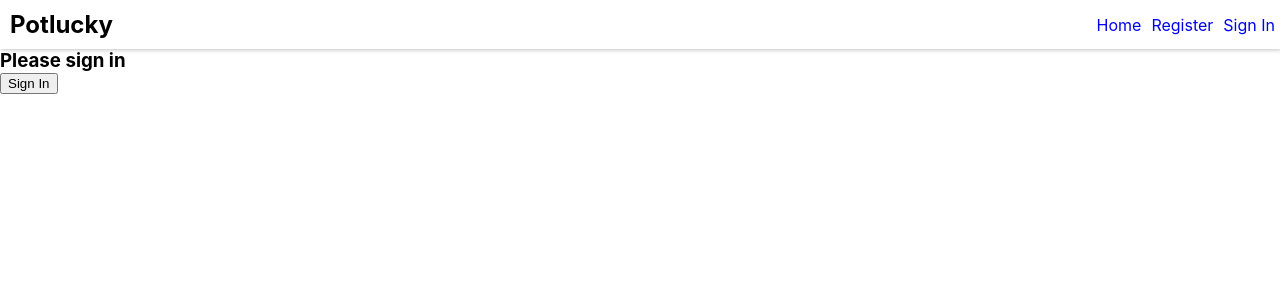
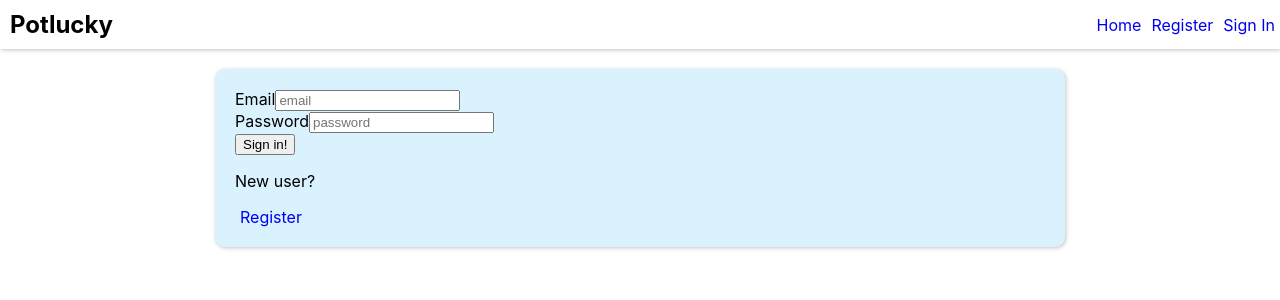
Before and after one commit to ralicynf/potlucky-front-end, a React (Create React App) app in the folder client/: page / in a window 1280 px wide. Shown: the top 300 px of the page. Built offline with nearby package versions, Linux system fonts and the light colour scheme.

Commit message:
minor style updates, lots of small functionality and link directing fixes

```diff
--- a/client/src/App.js
+++ b/client/src/App.js
@@ -36,7 +36,7 @@ function App() {
       <NavBar user={user} handleLogout={handleLogout} />
       <main>
         <Routes>
-          <Route path="/" element={<Home user={user} />} />
+          <Route path="/" element={<Home user={user} setUser={setUser} />} />
           <Route path="/register" element={<Register />} />
           <Route path="/signin" element={<SignIn setUser={setUser} />} />
           <Route path="/newevent" element={<NewEvent user={user} />} />
--- a/client/src/components/NavBar.jsx
+++ b/client/src/components/NavBar.jsx
@@ -39,5 +39,3 @@ const NavBar = ({ user, handleLogout }) => {
 }
 
 export default NavBar
-
-//things to do: conditionally render so that SignIn and SignOut are interchangeable
--- a/client/src/pages/EventDetails.js
+++ b/client/src/pages/EventDetails.js
@@ -27,7 +27,7 @@ const EventDetails = ({ user }) => {
     <div className="flex-column">
       <div className="events-container card">
         <div className="buffer">
-          <h3>{eventDetails?.eventName}</h3>
+          <h2>{eventDetails?.eventName}</h2>
           <div>
             <h4>Host:</h4>
             <p>{eventDetails?.hostedBy.name}</p>
--- a/client/src/pages/Home.js
+++ b/client/src/pages/Home.js
@@ -2,8 +2,9 @@ import { useEffect, useState } from 'react'
 import { useNavigate } from 'react-router-dom'
 import EventCard from '../components/EventCard'
 import { GetEventsByUser, GetEventsByHost } from '../services/EventServices'
+import SignIn from './Signin'
 
-const Home = ({ user }) => {
+const Home = ({ user, setUser }) => {
   let navigate = useNavigate()
   const [events, setEvents] = useState([])
   const [userHostedEvents, setUserHostedEvents] = useState([])
@@ -16,8 +17,7 @@ const Home = ({ user }) => {
   }
 
   useEffect(() => {
-    user ? handleEvents() : console.log('no user yet')
-    console.log(user)
+    if (user) handleEvents()
   }, [user])
 
   const viewEventDetails = (id) => {
@@ -64,8 +64,7 @@ const Home = ({ user }) => {
     </div>
   ) : (
     <div className="protected">
-      <h3>Please sign in</h3>
-      <button onClick={() => navigate('/signin')}>Sign In</button>
+      <SignIn setUser={setUser} />
     </div>
   )
 }
--- a/client/src/pages/NewEvent.js
+++ b/client/src/pages/NewEvent.js
@@ -2,19 +2,21 @@ import CreateEventForm from '../components/CreateEventForm'
 import { useNavigate } from 'react-router-dom'
 
 const NewEvent = ({ user }) => {
-
   let navigate = useNavigate()
 
   return user ? (
-    <div className="event-form">
-      <h1>Create New Event</h1>
-      <CreateEventForm user={user} />
+    <div className="flex-column">
+      <div className="events-container card">
+        <div className="buffer">
+          <h2>Create New Event</h2>
+          <CreateEventForm user={user} />
+        </div>
+      </div>
     </div>
   ) : (
     <div className="protected">
       <h3>Oops! You must be signed in to do that!</h3>
       <button onClick={() => navigate('/signin')}>Sign In</button>
-
     </div>
   )
 }
--- a/client/src/pages/Register.js
+++ b/client/src/pages/Register.js
@@ -32,7 +32,9 @@ const Register = () => {
   }
 
   return (
-    <div className="signin">
+    <div className="flex-column">
+      <div className="events-container card">
+        <div className="buffer">
           <form className="col" onSubmit={handleSubmit}>
             <div>
               <label htmlFor="username">Username</label>
@@ -81,6 +83,8 @@ const Register = () => {
             <button>Register</button>
           </form>
         </div>
+      </div>
+    </div>
   )
 }
 
--- a/client/src/pages/Signin.js
+++ b/client/src/pages/Signin.js
@@ -2,6 +2,7 @@ import axios from 'axios'
 import { useNavigate } from 'react-router-dom'
 import { useState } from 'react'
 import { SignInUser } from '../services/Auth'
+import { Link } from 'react-router-dom'
 
 const SignIn = ({ setUser }) => {
   let navigate = useNavigate()
@@ -20,13 +21,15 @@ const SignIn = ({ setUser }) => {
   const handleSubmit = async (e) => {
     e.preventDefault()
     const payload = await SignInUser(formState)
-    setUser(payload)
+    await setUser(payload)
     setFormState(startState)
     navigate('/')
   }
 
   return (
-    <div className="signin">
+    <div className="flex-column">
+      <div className="events-container card">
+        <div className="buffer">
           <form className="sign-in-box" onSubmit={handleSubmit}>
             <div>
               <label htmlFor="email">Email</label>
@@ -52,6 +55,12 @@ const SignIn = ({ setUser }) => {
             </div>
             <button>Sign in!</button>
           </form>
+          <div>
+            <p>New user?</p>
+            <Link to="/register">Register</Link>
+          </div>
+        </div>
+      </div>
     </div>
   )
 }
--- a/client/src/services/EventServices.js
+++ b/client/src/services/EventServices.js
@@ -21,7 +21,6 @@ export const GetEvents = async () => {
 export const GetEventsByUser = async (userId) => {
   try {
     const res = await Client.get(`/users/${userId}`)
-    console.log(res)
     return res.data
   } catch (error) {
     throw error
```
Lines whose indentation alone changed are shown as unchanged.
